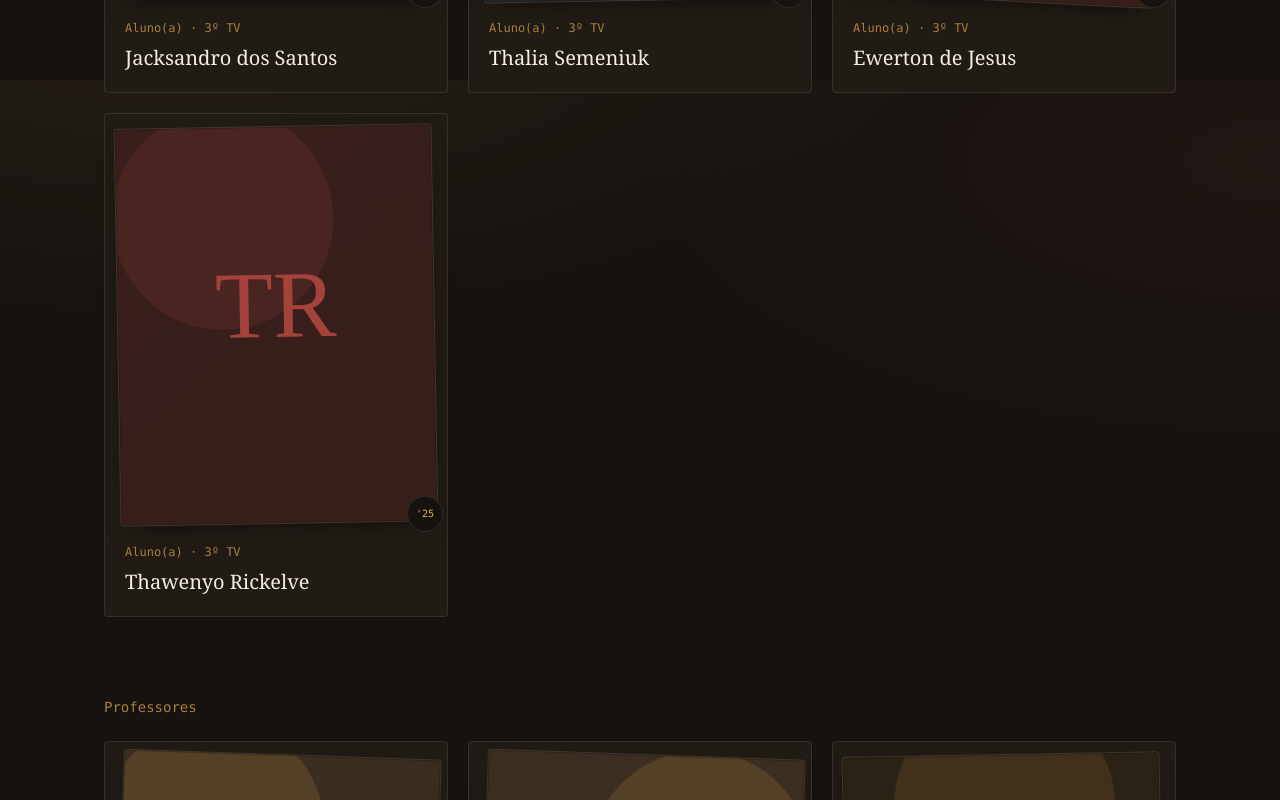
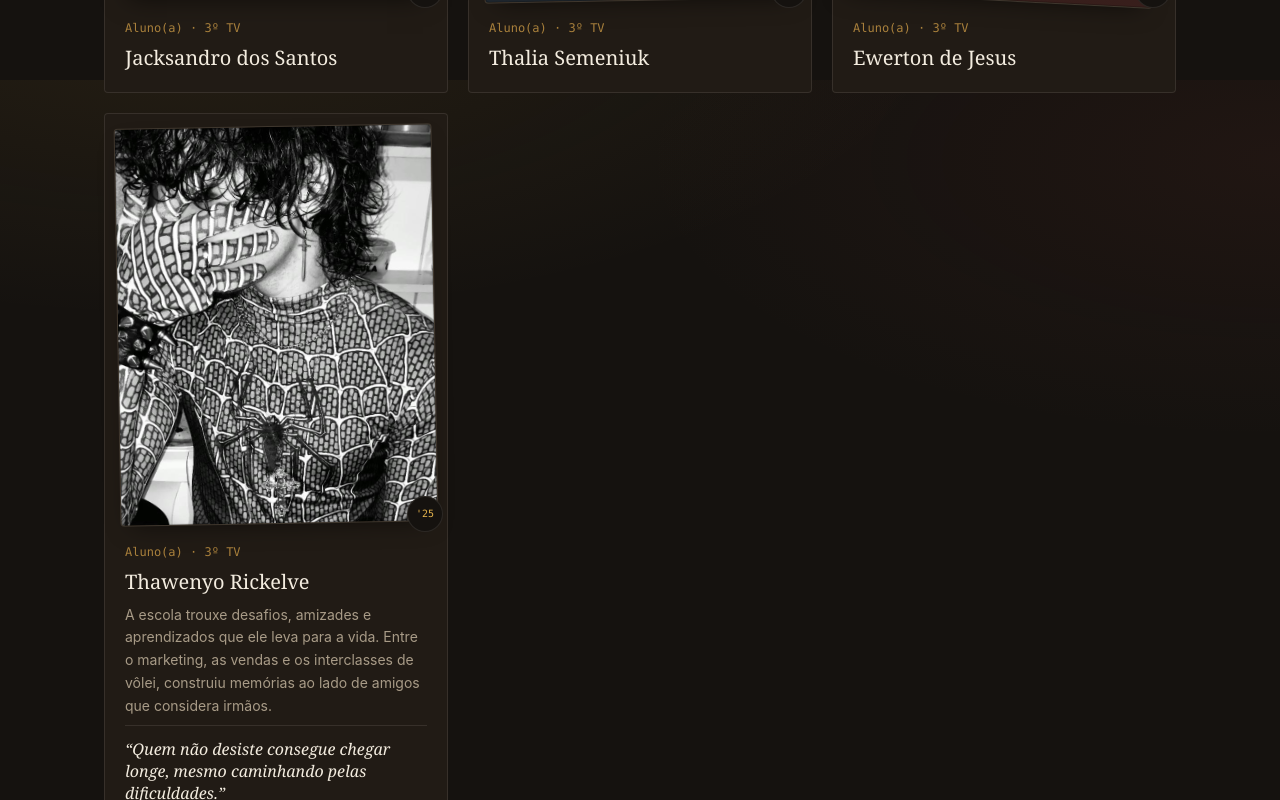
Before and after one commit to NixHokori1211/Anu-rio-3tv2025, a Next.js app: page /pessoas in a window 1280 px wide. Shown: the part 3920-4720 px from the top of the page. Built offline with nearby package versions, Linux system fonts and the light colour scheme.

Commit message:
content: foto, bio e frase do Thawenyo Rickelve

```diff
--- a/src/data/students.ts
+++ b/src/data/students.ts
@@ -27,5 +27,5 @@ export const students: Student[] = [
   { id: "jacksandro-dos-santos", name: "Jacksandro dos Santos", photo: "/mock/jacksandro-dos-santos.jpg", className: "3º TV", description: "", quote: "", memories: [] },
   { id: "thalia-semeniuk", name: "Thalia Semeniuk", photo: "/mock/thalia-semeniuk.jpg", className: "3º TV", description: "", quote: "", memories: [] },
   { id: "ewerton-de-jesus", name: "Ewerton de Jesus", photo: "/mock/ewerton-de-jesus.jpg", className: "3º TV", description: "", quote: "", memories: [] },
-  { id: "thawenyo-rickelve", name: "Thawenyo Rickelve", photo: "/mock/thawenyo-rickelve.jpg", className: "3º TV", description: "", quote: "", memories: [] },
+  { id: "thawenyo-rickelve", name: "Thawenyo Rickelve", photo: "/mock/thawenyo-rickelve.jpg", className: "3º TV", description: "A escola trouxe desafios, amizades e aprendizados que ele leva para a vida. Entre o marketing, as vendas e os interclasses de vôlei, construiu memórias ao lado de amigos que considera irmãos.", quote: "Quem não desiste consegue chegar longe, mesmo caminhando pelas dificuldades.", memories: [] },
 ];
```
Also changed, not shown: public/mock/thawenyo-rickelve.jpg (added).
